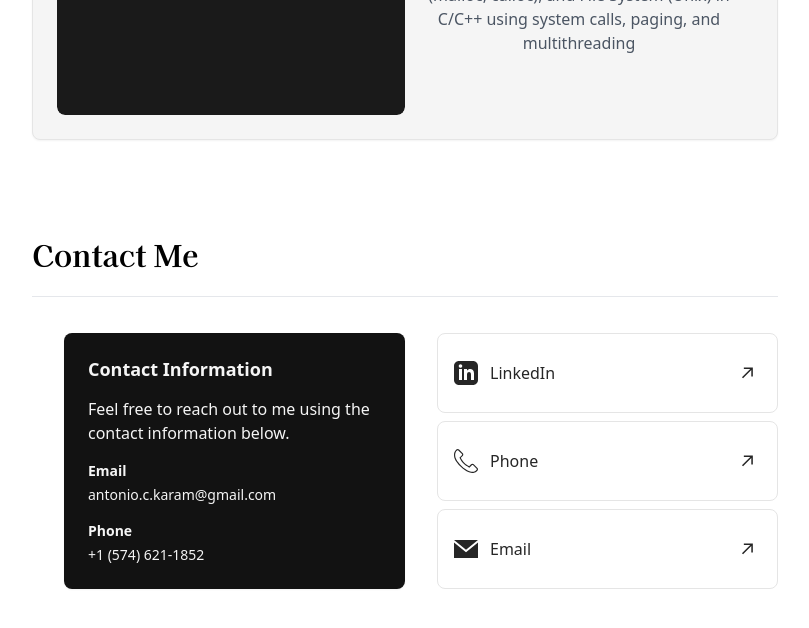
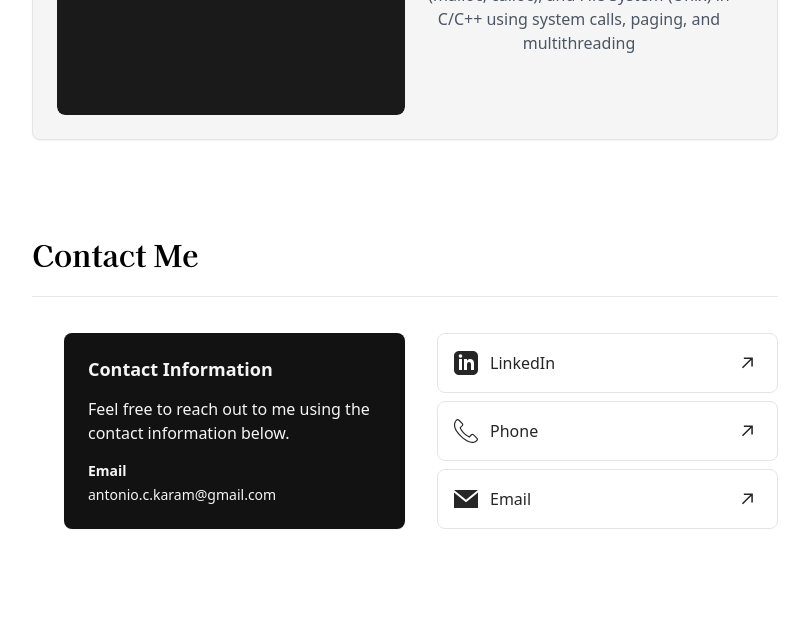
Before and after one commit to AntonioKaram/Portfolio, a Next.js app: page / in a window 1280 px wide. Shown: the part 4584-5212 px from the top of the page, without its empty margins (310-1119 px from the left). Built offline with nearby package versions, Linux system fonts and the light colour scheme.

Commit message:
Update page.tsx

```diff
--- a/app/page.tsx
+++ b/app/page.tsx
@@ -674,14 +674,7 @@ export default function Home() {
                       antonio.c.karam@gmail.com
                     </p>
                   </div>
-                  <div className="mt-4">
-                    <p className="text-sm leading-5 font-bold text-neutral-100 dark:text-gray-900">
-                      Phone
-                    </p>
-                    <p className="mt-1 text-sm leading-5 text-neutral-100 dark:text-gray-500">
-                      +1 (574) 621-1852
-                    </p>
-                  </div>
+
                 </div>
               </div>
             </div>
```
